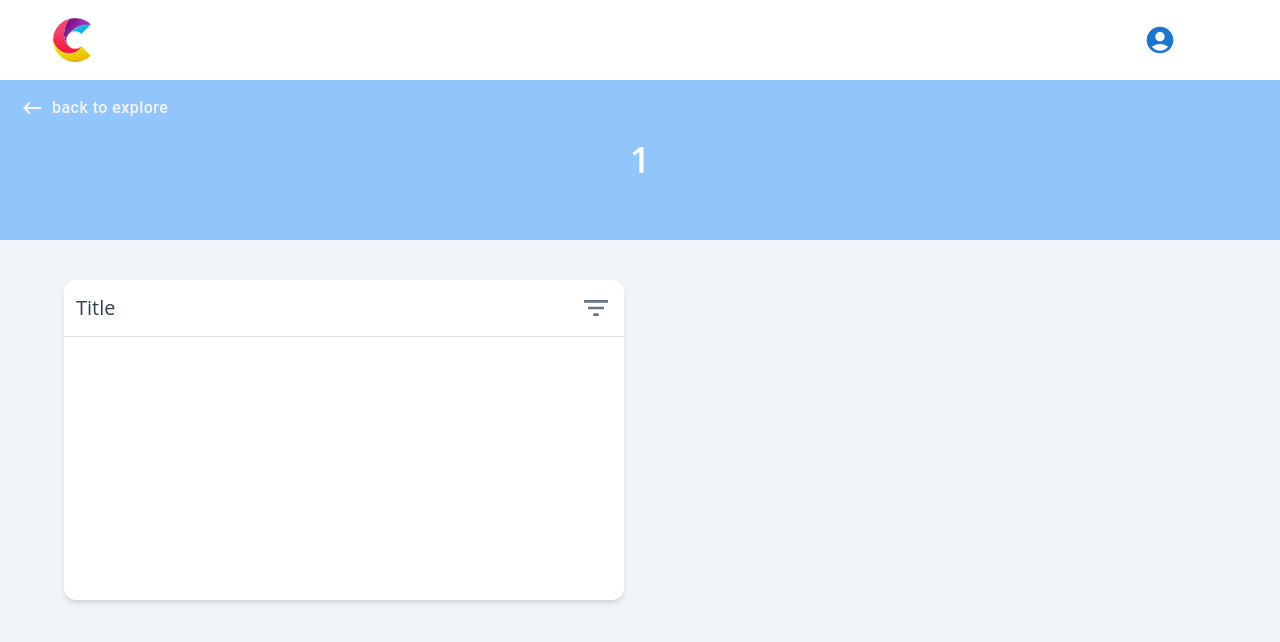
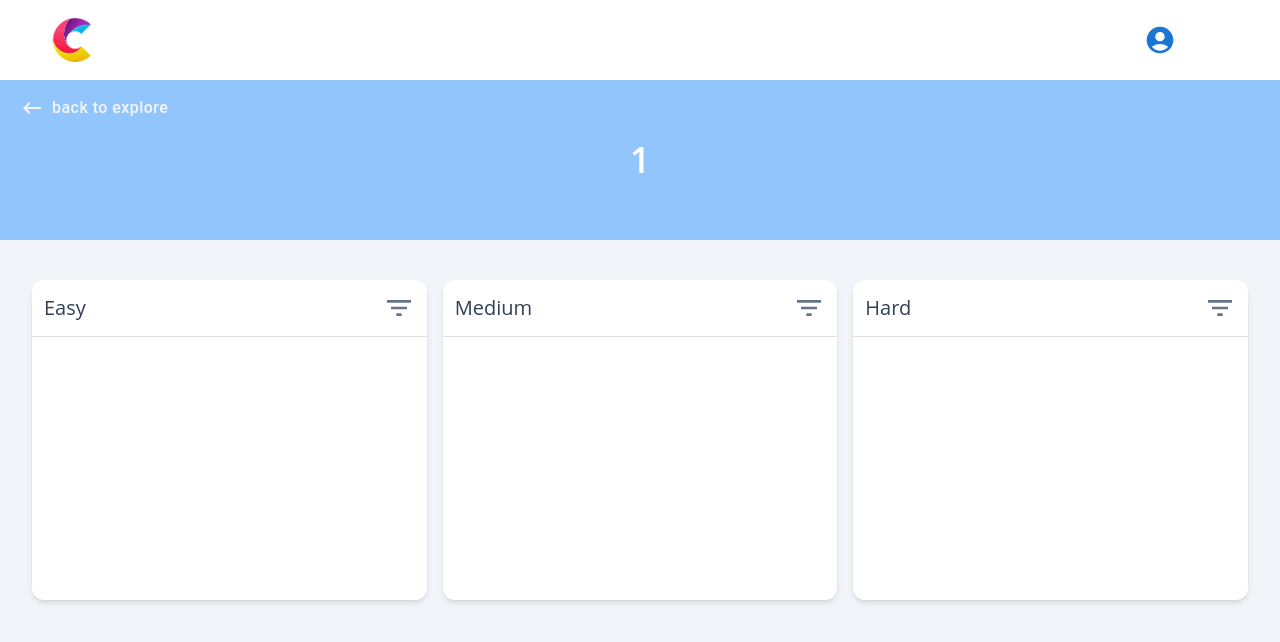
Before and after one commit to gamitej/Code-, a React (Vite) app in the folder frontend/: page /explore/1 in a window 1280 px wide. Shown: the top 642 px of the page. Built offline with nearby package versions, Linux system fonts and the light colour scheme; sample sign-in values are in the browser's storage.

Commit message:
overview easy medium set

```diff
--- a/frontend/src/pages/Overview/Overview.jsx
+++ b/frontend/src/pages/Overview/Overview.jsx
@@ -4,14 +4,16 @@ import { NavLink, useParams } from "react-router-dom";
 import { Button, Divider } from "@mui/material";
 import KeyboardBackspaceIcon from "@mui/icons-material/KeyboardBackspace";
 import OverviewCardHeader from "./comp/OverviewCardHeader";
+import { cardData } from "./comp/data";
 
 const Overview = () => {
   const { name } = useParams();
   // ============= USE-STATE ====================
   const [filters, setFilters] = useState({
-    sorted: false,
     unsolved: true,
     solved: true,
+    leetcode: true,
+    codechef: true,
   });
 
   // ============= EVENT-HANDLERS ====================
@@ -22,15 +24,24 @@ const Overview = () => {
         <h2 className="text-4xl font-semibold text-white capitalize">{name}</h2>
         <BackButton />
       </div>
-      <div className="w-[90%] mt-10 m-auto">
+      <div className="w-[95%] mt-10 m-auto grid grid-cols-3 lg:grid-cols-9 md:grid-cols-6 gap-4">
         {/* Card */}
-        <div className="shadow-md rounded-xl w-[35rem] h-[20rem] bg-white">
-          {/* Card Header */}
-          <OverviewCardHeader filters={filters} setFilters={setFilters} />
-          <Divider />
-          {/* Card Body */}
-          <div></div>
-        </div>
+        {cardData?.map(({ title }, index) => (
+          <div
+            key={index}
+            className="col-span-3 shadow-md rounded-xl min-w-[20rem] h-[20rem] bg-white"
+          >
+            {/* Card Header */}
+            <OverviewCardHeader
+              title={title}
+              filters={filters}
+              setFilters={setFilters}
+            />
+            <Divider />
+            {/* Card Body */}
+            <div></div>
+          </div>
+        ))}
       </div>
     </div>
   );
--- a/frontend/src/pages/Overview/comp/OverviewCardHeader.jsx
+++ b/frontend/src/pages/Overview/comp/OverviewCardHeader.jsx
@@ -11,7 +11,7 @@ import FilterListIcon from "@mui/icons-material/FilterList";
 // utils
 import { filterData } from "./data";
 
-const OverviewCardHeader = ({ filters = {}, setFilters = () => {} }) => {
+const OverviewCardHeader = ({ title, filters = {}, setFilters = () => {} }) => {
   // ============= USE-STATE ====================
   const [anchorEl, setAnchorEl] = useState(null);
   const open = Boolean(anchorEl);
@@ -30,7 +30,7 @@ const OverviewCardHeader = ({ filters = {}, setFilters = () => {} }) => {
 
   return (
     <div className="flex justify-between items-center p-3">
-      <p className="text-xl  text-slate-700">Title</p>
+      <p className="text-xl  text-slate-700">{title}</p>
       <Tooltip title="filters" placement="top" onClick={handleClick} arrow>
         <FilterListIcon
           className="text-slate-500 cursor-pointer"
@@ -67,7 +67,7 @@ function MenuComp({
           "aria-labelledby": "basic-button",
         }}
       >
-        <FormGroup sx={{ marginLeft: "12px" }}>
+        <FormGroup sx={{ marginLeft: "12px", userSelect: "none" }}>
           {filterData?.map(({ name, label }, index) => (
             <FormControlLabel
               key={index}
--- a/frontend/src/pages/Overview/comp/data.js
+++ b/frontend/src/pages/Overview/comp/data.js
@@ -1,5 +1,12 @@
 export const filterData = [
   { label: "Solved", name: "solved" },
   { label: "Unsolved", name: "unsolved" },
-  { label: "Sorted", name: "sorted" },
+  { label: "Leetcode", name: "leetcode" },
+  { label: "CodeChef", name: "codechef" },
 ];
+
+export const cardData = [
+  { title: "Easy", body: [] },
+  { title: "Medium", body: [] },
+  { title: "Hard", body: [] },
+];
```
